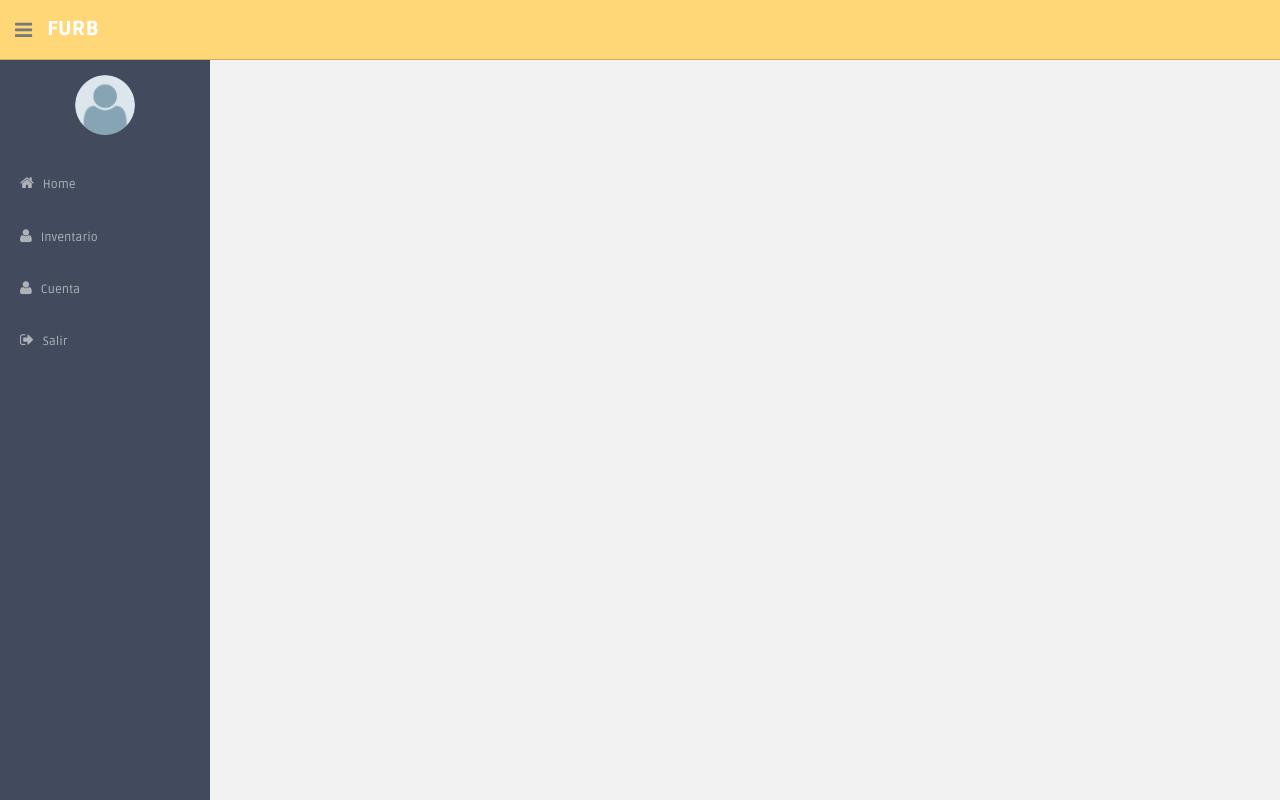
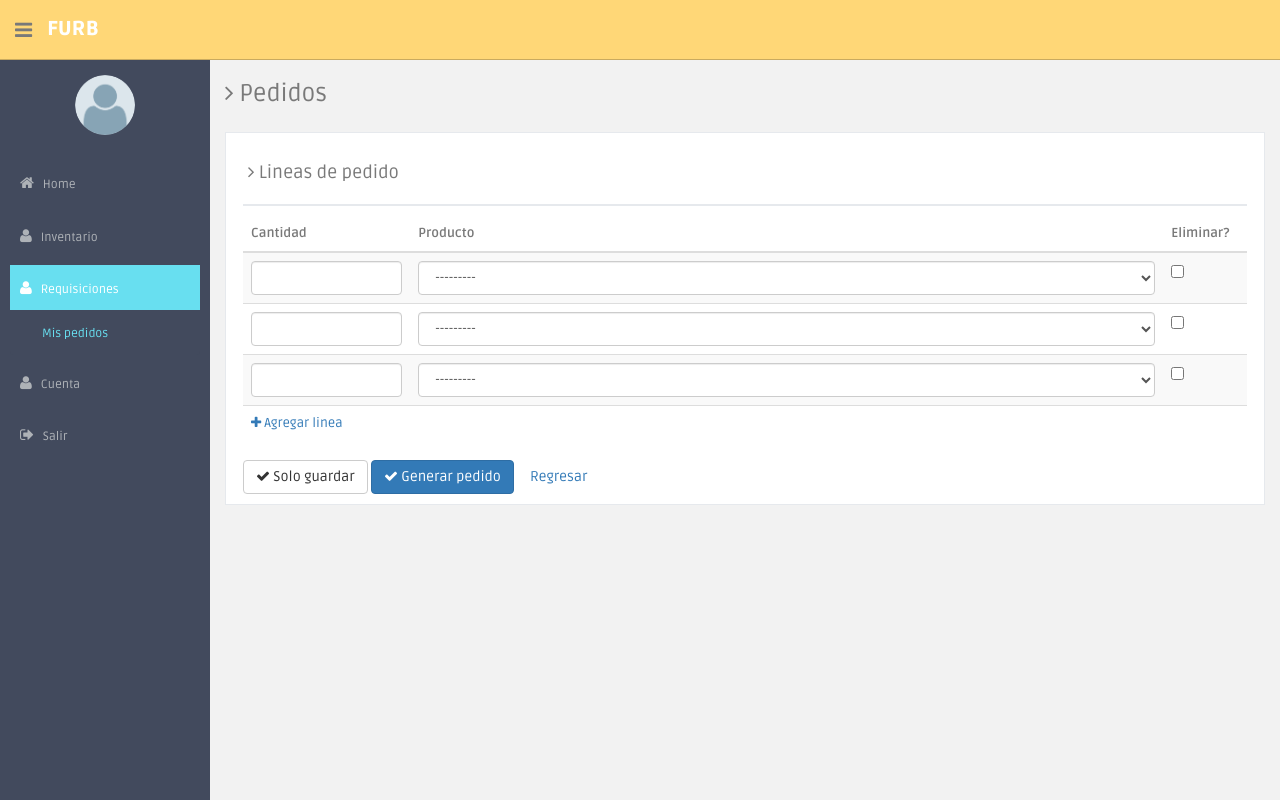
Before and after one commit to dbsiavichay/requisiciones, a Django app: page /requisiciones/pedido/crear/ in a window 1280 px wide. Run offline with Django 3.2, Linux system fonts and the light colour scheme; data that the repository does not hold is empty; some libraries are stand-ins or nearby versions.

Commit message:
Listar y crear requisiciones

```diff
--- a/config/settings.py
+++ b/config/settings.py
@@ -40,6 +40,7 @@ INSTALLED_APPS = [
     'widget_tweaks',
     'ui_components',
     'inventario',
+    'requisiciones',
 ]
 
 MIDDLEWARE = [
--- a/config/urls.py
+++ b/config/urls.py
@@ -20,5 +20,6 @@ from django.views.generic import TemplateView
 urlpatterns = [
     url(r'^admin/', admin.site.urls),
     url(r'^inventario/', include('inventario.urls')),
-    url(r'^', TemplateView.as_view(template_name='base.html')),
+    url(r'^requisiciones/', include('requisiciones.urls')),
+    url(r'^$', TemplateView.as_view(template_name='base.html')),
 ]
--- /dev/null
+++ b/requisiciones/admin.py
@@ -0,0 +1,6 @@
+# -*- coding: utf-8 -*-
+from __future__ import unicode_literals
+
+from django.contrib import admin
+
+# Register your models here.
--- /dev/null
+++ b/requisiciones/forms.py
@@ -0,0 +1,22 @@
+from django.forms import ModelForm
+from decimal import Decimal
+from django.forms.models import inlineformset_factory
+from .models import *
+
+class PedidoForm(ModelForm):
+    class Meta:
+        model = Pedido
+        fields = ('estado',)
+
+    def __init__(self, *args, **kwargs):
+        super(PedidoForm, self).__init__(*args, **kwargs)
+        self.fields['estado'].required = False
+
+class LineaPedidoForm(ModelForm):
+    class Meta:
+        model = LineaPedido
+        fields = '__all__'
+
+LineaPedidoInlineFormSet = inlineformset_factory(
+    Pedido, LineaPedido, form=LineaPedidoForm, extra = 2, min_num = 1
+)
--- /dev/null
+++ b/requisiciones/models.py
@@ -0,0 +1,29 @@
+# -*- coding: utf-8 -*-
+from __future__ import unicode_literals
+from django.db import models
+from django.urls import reverse_lazy
+from django.core.validators import MaxValueValidator, MinValueValidator
+
+class Pedido(models.Model):
+	ESTADO_CHOICES = (
+		(1, 'Borrador'),
+		(2, 'Generado'),
+		(3, 'En proceso'),
+		(4, 'Negado'),
+		(5, 'Entregado'),
+		(6, 'Finalizado'),
+		(7, 'Cancelado'),
+	)
+
+	fecha = models.DateTimeField(auto_now_add=True)
+	estado = models.PositiveSmallIntegerField(choices=ESTADO_CHOICES, default=1)
+	observacion = models.TextField(blank=True, null=True)
+	usuario = models.ForeignKey('auth.User')
+
+	def get_absolute_url(self):
+		return reverse_lazy('editar_pedido', args=[self.id])
+
+class LineaPedido(models.Model):
+	cantidad = models.FloatField(validators = [MinValueValidator(0.01),])
+	producto = models.ForeignKey('inventario.Producto')
+	pedido = models.ForeignKey(Pedido)
--- /dev/null
+++ b/requisiciones/tests.py
@@ -0,0 +1,6 @@
+# -*- coding: utf-8 -*-
+from __future__ import unicode_literals
+
+from django.test import TestCase
+
+# Create your tests here.
--- /dev/null
+++ b/requisiciones/urls.py
@@ -0,0 +1,8 @@
+from django.conf.urls import url
+from .views import *
+
+urlpatterns = [
+	url(r'^pedidos/$', PedidoListView.as_view(), name='pedidos'),
+	url(r'^pedido/crear/$', PedidoCreateView.as_view(), name='crear_pedido'),
+	url(r'^pedido/(?P<pk>\d+)/editar/$', PedidoUpdateView.as_view(), name='editar_pedido'),
+]
--- /dev/null
+++ b/requisiciones/views.py
@@ -0,0 +1,68 @@
+# -*- coding: utf-8 -*-
+from __future__ import unicode_literals
+from django.shortcuts import render, redirect
+from django.urls import reverse_lazy
+
+from django.views.generic import ListView, CreateView, UpdateView, DeleteView, DetailView
+from .forms import *
+from .models import *
+
+class PedidoListView(ListView):
+	model = Pedido
+
+class PedidoCreateView(CreateView):
+	model = Pedido
+	form_class = PedidoForm
+	success_url = reverse_lazy('pedidos')
+
+	def get_context_data(self, **kwargs):
+		context = super(PedidoCreateView, self).get_context_data(**kwargs)
+		context['formset'] = self.get_lineapedido_formset()
+
+		return context
+
+	def form_valid(self, form):
+		formset = self.get_lineapedido_formset()
+
+		if formset.is_valid():
+			self.object = form.save(commit=False)
+			self.object.usuario = self.request.user
+			self.object.save()
+			formset.instance = self.object
+			formset.save()
+			return redirect(self.get_success_url())
+		else:
+			return self.form_invalid(form)
+
+	def get_lineapedido_formset(self):
+		post_data = self.request.POST if self.request.method == 'POST' else None
+		formset = LineaPedidoInlineFormSet(post_data)
+		return formset
+
+class PedidoUpdateView(UpdateView):
+	model = Pedido
+	fields = '__all__'
+	success_url = reverse_lazy('pedidos')
+
+	def get_context_data(self, **kwargs):
+		context = super(PedidoUpdateView, self).get_context_data(**kwargs)
+		context['formset'] = self.get_lineapedido_formset()
+
+		return context
+
+	def form_valid(self, form):
+		formset = self.get_lineapedido_formset()
+
+		if formset.is_valid():
+			self.object = self.get_object()
+			formset.instance = self.object
+			formset.save()
+			return redirect(self.get_success_url())
+		else:
+			return self.form_invalid(form)
+
+	def get_lineapedido_formset(self):
+		self.object = self.get_object()
+		post_data = self.request.POST if self.request.method == 'POST' else None
+		formset = LineaPedidoInlineFormSet(post_data, instance=self.object)
+		return formset
--- a/templates/base/sidebar.html
+++ b/templates/base/sidebar.html
@@ -30,6 +30,18 @@
                 </ul>
             </li>
 
+            <li class="sub-menu">
+                <a {% if 'requisiciones' in request.path %} class="active" {% endif %} href="#" >
+                    <i class="fa fa-user"></i>
+                    <span>Requisiciones</span>
+                </a>
+                <ul class="sub">
+                    <li {% if 'pedido' in request.path %} class="active" {% endif %}>
+                        <a href="{% url 'pedidos' %}">Mis pedidos</a>
+                    </li>
+                </ul>
+            </li>
+
 
             <li class="sub-menu">
                 <a {% if 'password' in request.path %} class="active" {% endif %} href="#" >
--- /dev/null
+++ b/templates/requisiciones/partials/form_pedido.html
@@ -0,0 +1,11 @@
+<form class="form-horizontal" action="" method="POST" enctype="multipart/form-data" novalidate>
+    {% csrf_token %}
+    {% include 'requisiciones/partials/formset_lineapedido.html' with formset=formset %}
+    <button type="submit" class="btn btn-default">
+      <i class="fa fa-check"></i> Solo guardar
+    </button>
+    <a id="generar" href="#" class="btn btn-primary">
+      <i class="fa fa-check"></i> Generar pedido
+    </a>
+    <a href="{% url 'pedidos' %}" class="btn btn-link">Regresar</button>
+</form>
--- /dev/null
+++ b/templates/requisiciones/partials/formset_lineapedido.html
@@ -0,0 +1,27 @@
+{% load widget_tweaks %}
+<table class="table table-striped">
+    <thead>
+        <tr>
+            <th>Cantidad</th>
+            <th>Producto</th>
+            <th>Eliminar?</th>
+        </tr>
+    </thead>
+    <tbody>
+        {{ formset.management_form }}
+        {% for form in formset %}
+        {{ form.id }}
+        <tr class="inline {{ formset.prefix }}">
+            <td class="col-xs-2">
+                {{ form.cantidad|add_class:"form-control" }}{{ form.cantidad.errors }}
+            </td>
+            <td>
+                {{ form.producto|add_class:"form-control" }}{{ form.producto.errors }}
+            </td>
+            <td class="col-xs-1">
+            {{ form.DELETE }}
+            </td>
+        </tr>
+        {% endfor %}
+    </tbody>
+</table>
--- /dev/null
+++ b/templates/requisiciones/pedido_form.html
@@ -0,0 +1,58 @@
+{% extends 'base.html' %}
+{% load static %}
+
+{% block content %}
+<h3>
+    <i class="fa fa-angle-right"></i> Pedidos
+</h3>
+<div class="row mt">
+    <div class="col-lg-12">
+        <div class="content-panel">
+            <div class="content-panel-header">
+                <h4>
+                  <i class="fa fa-angle-right"></i>
+                  Lineas de pedido
+                </h4>
+                {% if object %}
+                <button type="submit" form="delete" class="btn btn-sm btn-danger pull-right">
+                    <i class="fa fa-trash"></i>
+                </button>
+
+                <a href="{% url 'crear_categoria' %}" class="btn btn-sm btn-primary pull-right">
+                    <i class="fa fa-plus"></i>
+                </a>
+                <form id="delete" action="{% url 'eliminar_categoria' object.id %}" method="POST">
+                    {% csrf_token %}
+                </form>
+                {% endif %}
+            </div>
+            {% include 'requisiciones/partials/form_pedido.html' with formset=formset %}
+
+        </div>
+    </div>
+</div>
+{% endblock%}
+
+{% block js %}
+<script type="text/javascript" src="{% static 'plugins/jquery/jquery.formset.js' %}"></script>
+<script type="text/javascript">
+    $(function() {
+        $(".inline.{{ formset.prefix }}").formset({
+            prefix: "{{ formset.prefix }}",
+            addText: '<span class="fa fa-plus"></span> Agregar linea',
+            deleteText: '<span class="fa fa-close"></span>',
+        });
+    })
+</script>
+<script type="text/javascript">
+    $('#generar').on('click', function (e) {
+        e.preventDefault();
+        $('<input>')
+            .attr('type', 'hidden')
+            .attr('name', 'estado').val('2')
+            .appendTo($('form'));
+
+        $('form').submit();
+    });
+</script>
+{% endblock %}
```
Also changed, not shown: requisiciones/apps.py (added, +8 -0 lines), templates/requisiciones/pedido_list.html (added, +29 -0 lines), requisiciones/__init__.py (added), static/plugins/jquery/jquery.formset.js (added).
